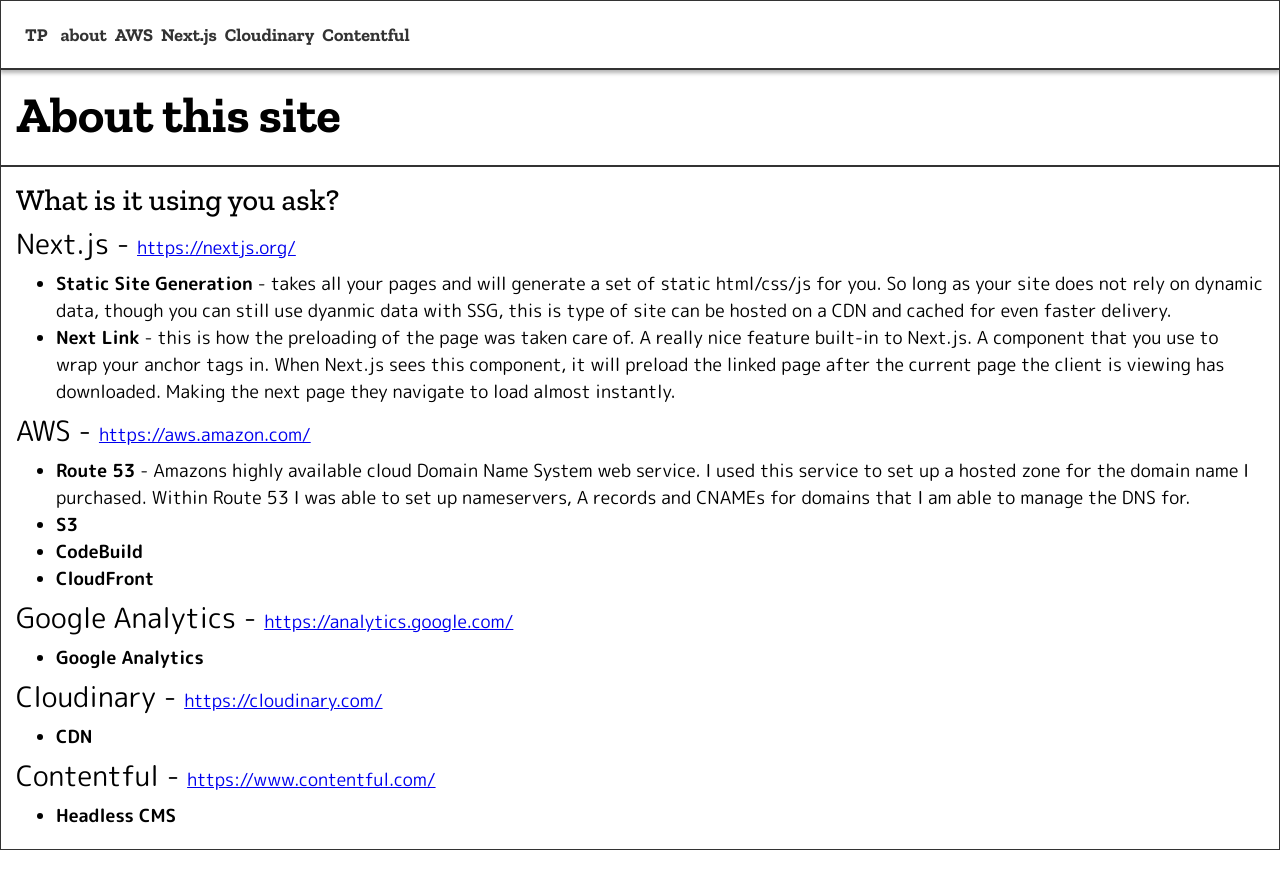
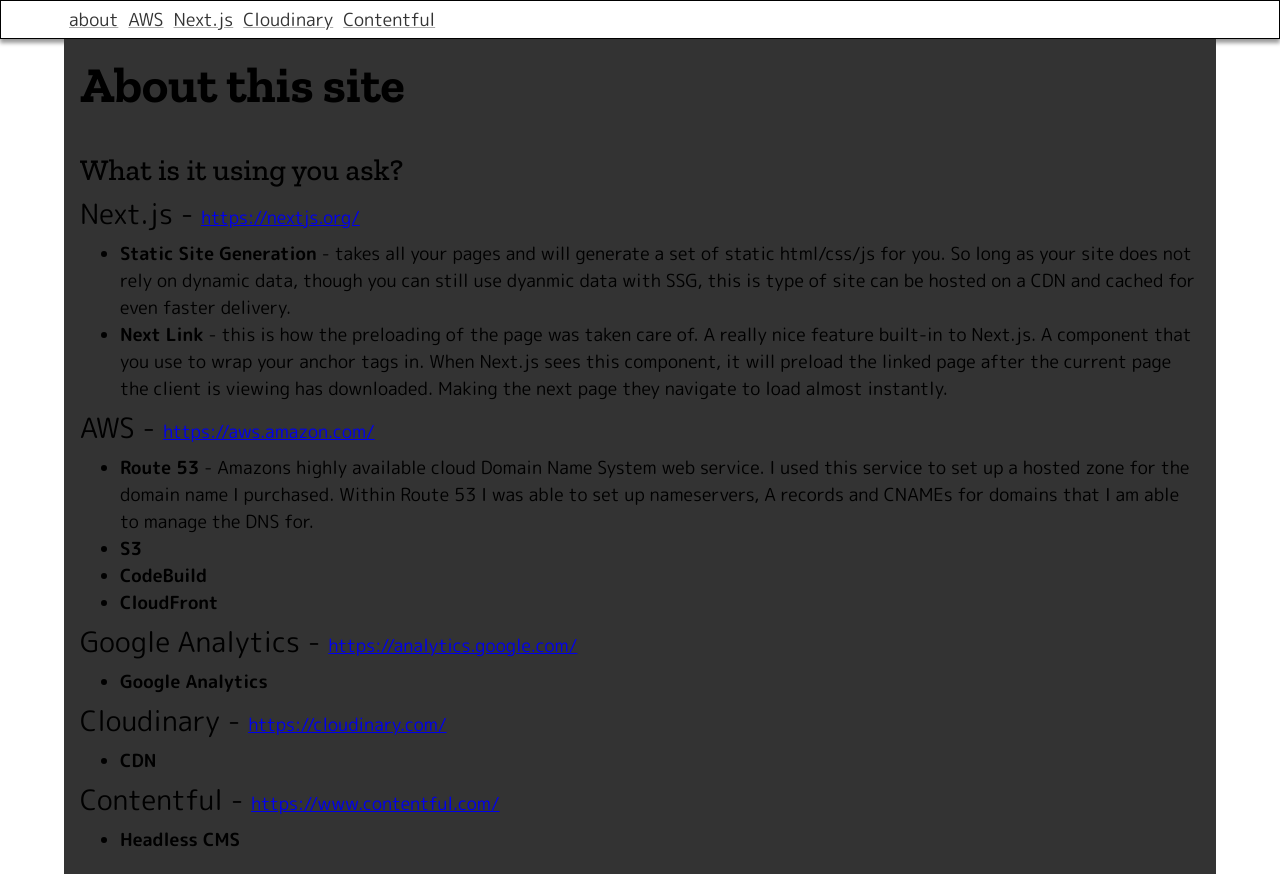
Before and after one commit to taran-pierce/taranitup, a Next.js app: page /about in a window 1280 px wide. Before the commit the page ends 850 px from the top, so only its background shows below. Built offline with nearby package versions, Linux system fonts and the light colour scheme; a web font is replaced by a local one.

Commit message:
feature/style-updates
updating styled components

```diff
--- a/components/header/header.module.scss
+++ /dev/null
@@ -1,6 +0,0 @@
-@import '../../styles/variables';
-
-.header {
-  border: 1px solid $black;
-  box-shadow: 0 4px 4px $shadow;
-}
--- a/components/header/index.js
+++ b/components/header/index.js
@@ -1,17 +1,20 @@
 import React from 'react';
-import Container from '../container';
 import Navigation from '../navigation';
+import { useWindowDimensions } from '../../utils/useWindowDimensions';
 
-import styles from './header.module.scss';
+import styled from 'styled-components';
+
+const MainHeader = styled.header`
+  border: 1px solid black;
+  box-shadow: 0 4px 4px rgba(0,0,0,.4);
+`;
 
 export default function Header({children}) {
   return (
-    <header
-      className={styles.header}
-    >
-      <Container>
+    <>
+      <MainHeader>
         <Navigation activePage={'home'} />
-      </Container>
-    </header>
+      </MainHeader>
+    </>
   );
 };
--- a/components/layouts/index.js
+++ b/components/layouts/index.js
@@ -1,8 +1,14 @@
 import React from 'react';
 import Head from 'next/head';
-import { NextScript } from 'next/document';
+import { Main, NextScript } from 'next/document';
 import Header from '../header';
-import styles from './layout.module.scss';
+
+import {
+  Box,
+  Container,
+  ThemeProvider,
+  createTheme,
+} from '@mui/material';
 
 export default function Layout({
     children,
@@ -11,6 +17,16 @@
   }) {
 
   const canonical = `http://www.taranitup.com${pathname}`;
+
+  const theme = createTheme({
+    spacing: 8,
+    palette: {
+      primary: {
+        main: '#333',
+        dark: '#000'
+      },
+    },
+  });
 
   return (
     <>
@@ -31,10 +47,25 @@
           gtag('config', 'G-RC2EMVBFTN');`}}>
         </NextScript>
       </Head>
-      <Header />
-      <main className={styles.container}>
-        {children}
-      </main>
+      <ThemeProvider
+        theme={theme}
+      >
+        <Header />
+        <Container
+          sx={{
+            spacing: 1,
+          }}
+        >
+          <Box
+            component="main"
+            sx={{
+              bgcolor: 'primary.main',
+            }}
+          >
+            {children}
+          </Box>
+        </Container>
+      </ThemeProvider>
     </>
   );
 };
--- a/components/layouts/layout.module.scss
+++ /dev/null
@@ -1,3 +0,0 @@
-.container {
-  // text-align: center;
-}
--- /dev/null
+++ b/components/navigation/components/DesktopNavigation.js
@@ -0,0 +1,48 @@
+import React, {
+  useState,
+} from 'react';
+
+import styled from 'styled-components';
+
+import {
+  Box,
+  Link,
+  Container,
+} from '@mui/material';
+
+const Navigation = styled.ul`
+  list-style-type: none;
+  margin: 0;
+  padding: 0;
+  display: flex;
+  align-items: center;
+`;
+
+const ListItem = styled.li`
+  padding: .5rem;
+`;
+
+export default function MainNavigation({
+  activePage,
+  links,
+}) {
+  return (
+    <>
+      <Box component="nav">
+        <Container>
+          <Navigation>
+            {links && links.map((link, key) => {
+              return (
+                <ListItem>
+                  <Link
+                    href={link.href}
+                  >{link.name}</Link>
+                </ListItem>
+              )
+            })}
+          </Navigation>
+        </Container>
+      </Box>
+    </>
+  );
+};
--- /dev/null
+++ b/components/navigation/components/MobileNavigation.js
@@ -0,0 +1,51 @@
+import {
+  // useEffect,
+  useState,
+} from 'react';
+
+import {
+  Link,
+  Drawer,
+  Button,
+} from '@mui/material';
+
+import styled from 'styled-components';
+
+const Navigation = styled.ul`
+  list-style-type: none;
+  margin: 0;
+  padding: 0;
+  display: flex;
+  align-items: center;
+`;
+
+const ListItem = styled.li`
+  padding: .5rem;
+`;
+
+export default function MobileNavigation({
+  links,
+}) {
+  const [open, setOpen] = useState(false);
+
+  const toggleDrawer = (newOpen) => () => {
+    setOpen(newOpen);
+  };
+
+  return (
+    <>
+      <Button onClick={toggleDrawer(true)}>Menu</Button>
+      <Drawer open={open} onClose={toggleDrawer(false)}>
+      {links && links.map((link, key) => {
+        return (
+          <ListItem key={key}>
+            <Link
+              href={link.href}
+            >{link.name}</Link>
+          </ListItem>
+        )
+      })}
+      </Drawer>
+    </>
+  );
+}
--- a/components/navigation/index.js
+++ b/components/navigation/index.js
@@ -1,6 +1,19 @@
-import React from 'react';
-import Link from 'next/link';
-import styles from './navigation.module.scss';
+import React, {
+  useState,
+  useEffect,
+} from 'react';
+
+import MobileNavigation from './components/MobileNavigation';
+import DesktopNavigation from './components/DesktopNavigation';
+
+import styled from 'styled-components';
+
+import {
+  Box,
+  Link,
+  Container,
+} from '@mui/material';
+import useWindowDimensions from '../../utils/useWindowDimensions';
 
 export default function Navigation({activePage}) {
   const links = [
@@ -26,40 +39,33 @@
     },
   ];
 
+  const {
+    height,
+    width,
+  } = useWindowDimensions();
+
+  const [isMobile, setIsMobile] = useState(true);
+
+  useEffect(() => {
+    setIsMobile(width <= 767)
+  }, [width])
+
   return (
     <>
-      <nav>
-        <ul className={styles.navigation}>
-          <li className={styles.item}>
-            <Link
-              href={`/`}
-              className={styles.link}
-            >
-              TP
-            </Link>
-          </li>
-          {links && links.map((link) => {
-            const {
-              name,
-              href,
-            } = link;
-
-            return (
-              <li
-                key={name}
-                className={activePage === name.toLowerCase() ? styles.activePage : null}
-              >
-                <Link
-                  href={href}
-                  className={styles.link}
-                >
-                  {name}
-                </Link>
-              </li>
-            );
-          })}
-        </ul>
-      </nav>
+      <Box
+        component="nav"
+        sx={{
+          textAlign: isMobile ? 'right' : 'left',
+        }}
+      >
+        {isMobile ?
+          <MobileNavigation
+            links={links}
+          /> :
+          <DesktopNavigation
+            links={links}
+          />}
+      </Box>
     </>
   );
 };
--- a/components/navigation/navigation.module.scss
+++ /dev/null
@@ -1,21 +0,0 @@
-@import '../../styles/variables';
-
-.navigation {
-  list-style-type: none;
-  margin: 0;
-  padding: 0;
-  display: flex;
-  align-items: center;
-}
-
-.item {
-  padding: .5rem;
-}
-
-.link {
-  color: $black;
-  font-family: $font-family-heading;
-  font-weight: bold;
-  text-decoration: none;
-  padding: .4rem;
-}
--- a/next.config.js
+++ b/next.config.js
@@ -3,6 +3,9 @@
 /** @type {import('next').NextConfig} */
 const nextConfig = {
   output: 'export',
+  compiler: {
+    styledComponents: true,
+  }
 }
 
 module.exports = nextConfig;
--- /dev/null
+++ b/utils/useWindowDimensions.js
@@ -0,0 +1,32 @@
+import {
+  useState,
+  useEffect,
+} from 'react';
+
+export function useWindowDimensions() {
+  const [windowDimensions, setWindowDimensions] = useState({
+    height: 0,
+    width: 0,
+  });
+
+  useEffect(() => {
+    const handleResize = () => {
+      setWindowDimensions({
+        width: window.innerWidth || 0,
+        height: window.innerHeight || 0,
+      });
+    }
+
+    handleResize();
+
+    window.addEventListener("resize", handleResize)
+
+    return () => {
+      window.removeEventListener("resize", handleResize)
+    }
+  }, [])
+
+  return windowDimensions;
+}
+
+export default useWindowDimensions;
```
Also changed, not shown: package.json (+7 -2 lines), 1 other file (tests, documents, lock files or other folders).
